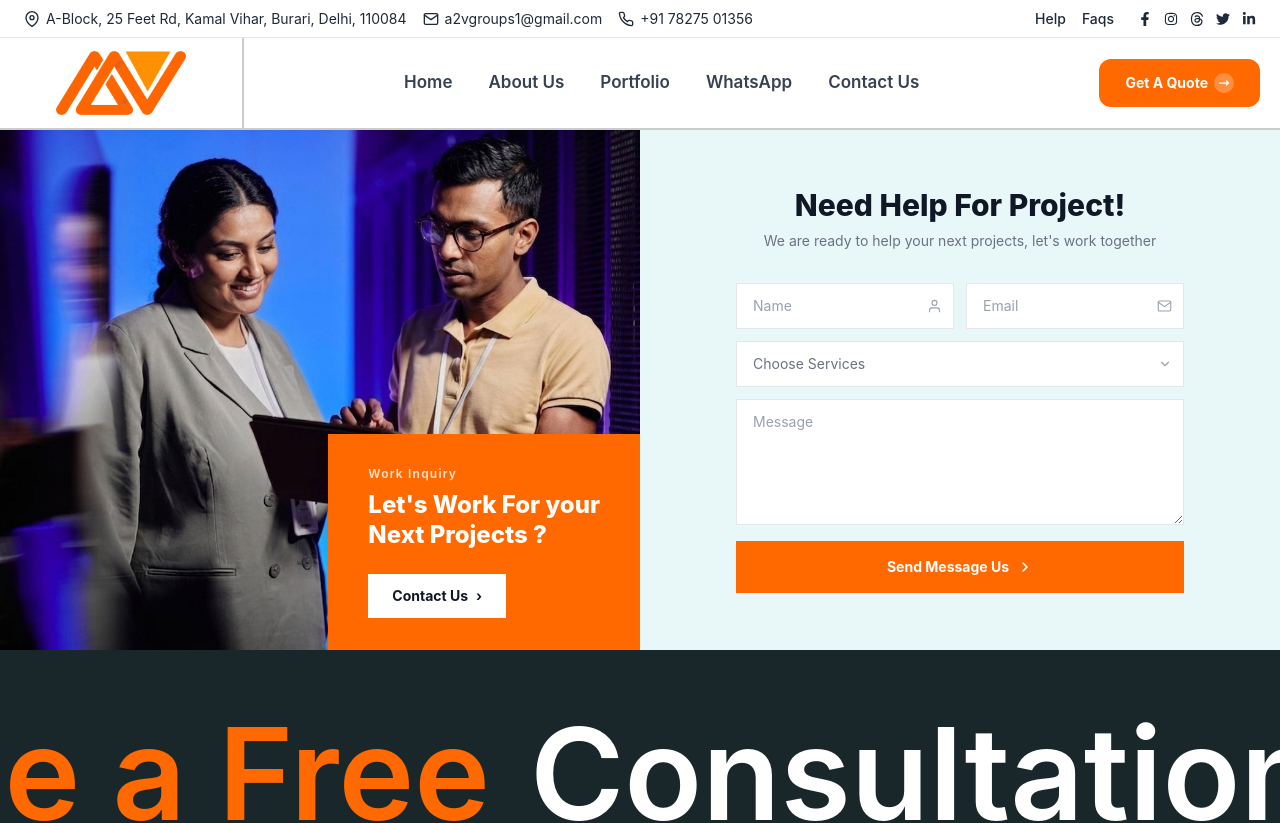
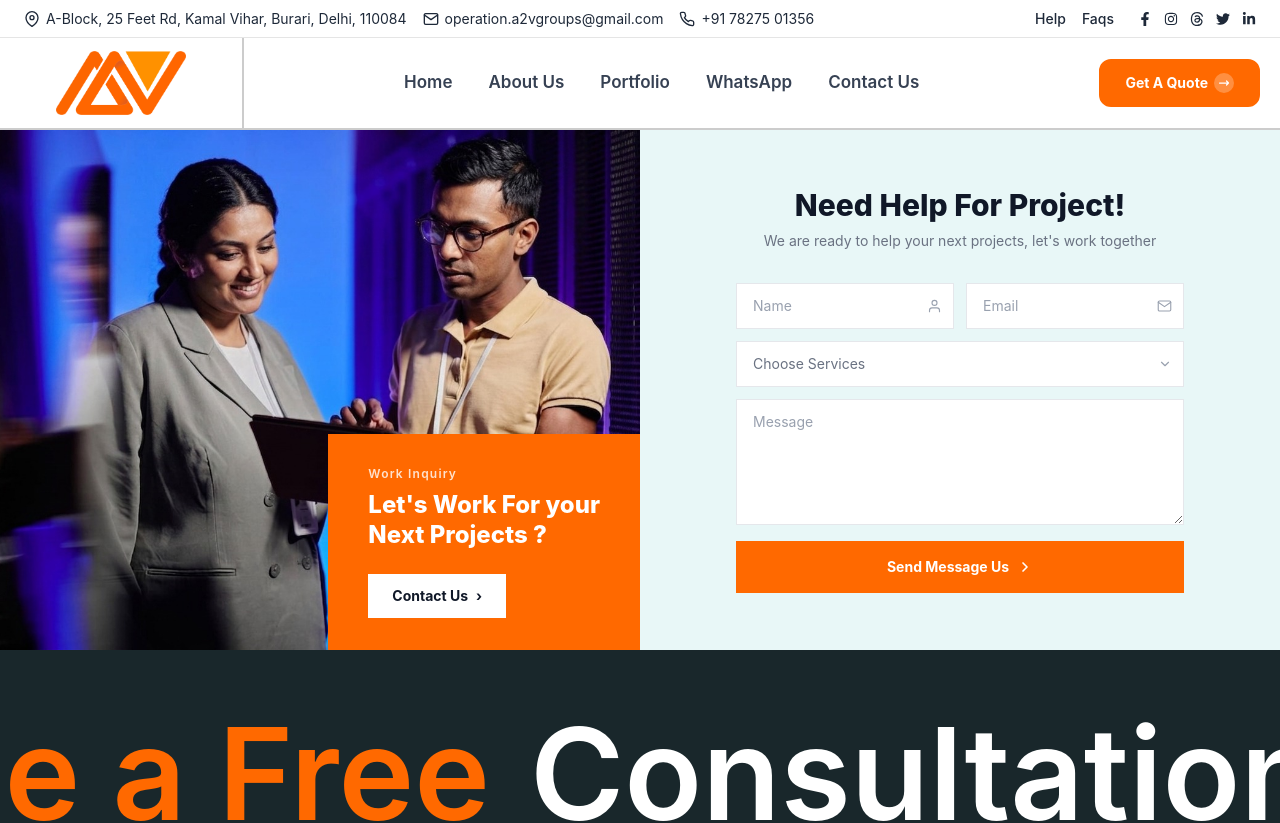
Before and after one commit to A2VOperations/A2V-web, a Next.js app: page /home/contact in a window 1280 px wide. Shown: the top 823 px of the page. Built offline with nearby package versions, Linux system fonts and the light colour scheme.

Commit message:
linkdin change

```diff
--- a/app/(users)/contact/page.js
+++ b/app/(users)/contact/page.js
@@ -149,7 +149,8 @@ export default function ContactPage() {
                   ),
                   label: "Email",
                   value:
-                    process.env.NEXT_PUBLIC_EMAIL || "a2vgroups1@gmail.com",
+                    process.env.NEXT_PUBLIC_EMAIL ||
+                    "operation.a2vgroups@gmail.com",
                 },
                 {
                   icon: (
@@ -331,14 +332,8 @@ export default function ContactPage() {
 
           <div className="relative min-h-[700px] w-full bg-white rounded-[2.5rem] border border-slate-100 shadow-2xl shadow-slate-200/50 overflow-hidden">
             {/* Loading Spinner Background */}
-            <div className="absolute inset-0 flex items-center justify-center bg-slate-50/30 backdrop-blur-[2px]">
+            <div className="absolute inset-0 top-24 flex items-center justify-center bg-slate-50/30 backdrop-blur-[2px]">
               <div className="flex flex-col items-center gap-4">
-                <div className="relative">
-                  <div className="w-16 h-16 border-4 border-orange-500/10 border-t-orange-500 rounded-full animate-spin"></div>
-                  <div className="absolute inset-0 flex items-center justify-center">
-                    <div className="w-8 h-8 bg-orange-500/10 rounded-full animate-pulse"></div>
-                  </div>
-                </div>
                 <div className="flex flex-col items-center">
                   <p className="text-sm font-black text-slate-800 uppercase tracking-widest">
                     A2V Calendar
--- a/app/(users)/privacy/page.js
+++ b/app/(users)/privacy/page.js
@@ -98,7 +98,7 @@ export default function PrivacyPage() {
             </p>
             <div className="flex flex-wrap gap-4">
               <a
-                href={`mailto:${process.env.NEXT_PUBLIC_EMAIL || "a2vgroups1@gmail.com"}`}
+                href={`mailto:${process.env.NEXT_PUBLIC_EMAIL || "operation.a2vgroups@gmail.com"}`}
                 className="bg-orange-500 text-white px-6 py-3 rounded-xl font-bold hover:bg-orange-600 transition shadow-lg shadow-orange-500/20"
               >
                 Email Privacy Dept
--- a/app/api/leads/route.js
+++ b/app/api/leads/route.js
@@ -45,7 +45,7 @@ export async function POST(request) {
       to: [
         process.env.EMAIL_TO ||
           process.env.NEXT_PUBLIC_EMAIL ||
-          "a2vgroups1@gmail.com",
+          "operation.a2vgroups@gmail.com",
       ],
       replyTo: trimmedEmail,
       subject: `New Lead: ${trimmedSubject || "Website Inquiry"} from ${trimmedName}`,
--- a/app/config.js
+++ b/app/config.js
@@ -1,7 +1,7 @@
 export const siteConfig = {
   brandName: "A2V Groups",
   phone: process.env.NEXT_PUBLIC_PHONE || "+91 78275 01356",
-  email: process.env.NEXT_PUBLIC_EMAIL || "a2vgroups1@gmail.com",
+  email: process.env.NEXT_PUBLIC_EMAIL || "operation.a2vgroups@gmail.com",
   address:
     process.env.NEXT_PUBLIC_ADDRESS ||
     "A-Block, 25 Feet Rd, Kamal Vihar, Burari, Delhi, 110084",
```
